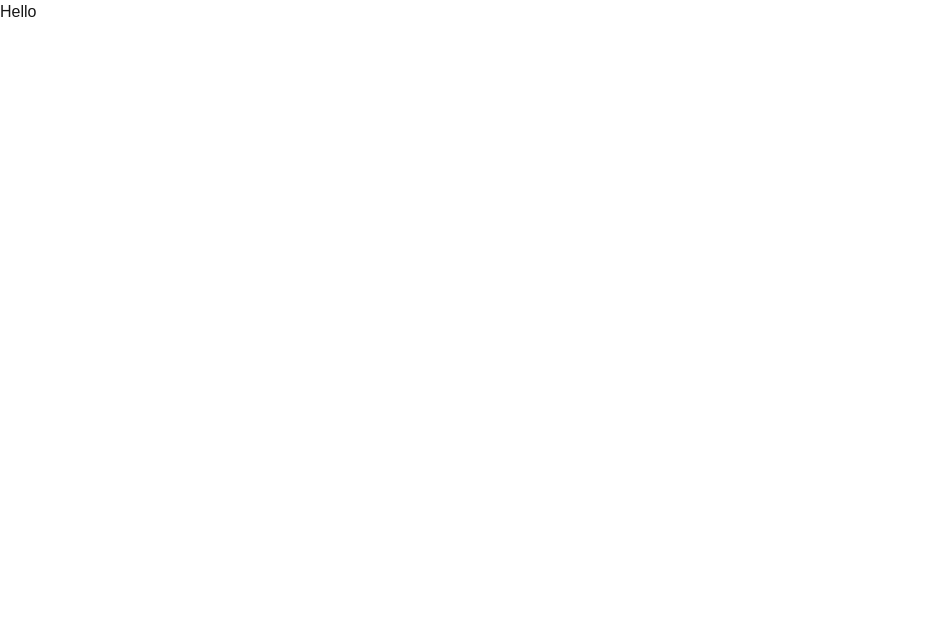
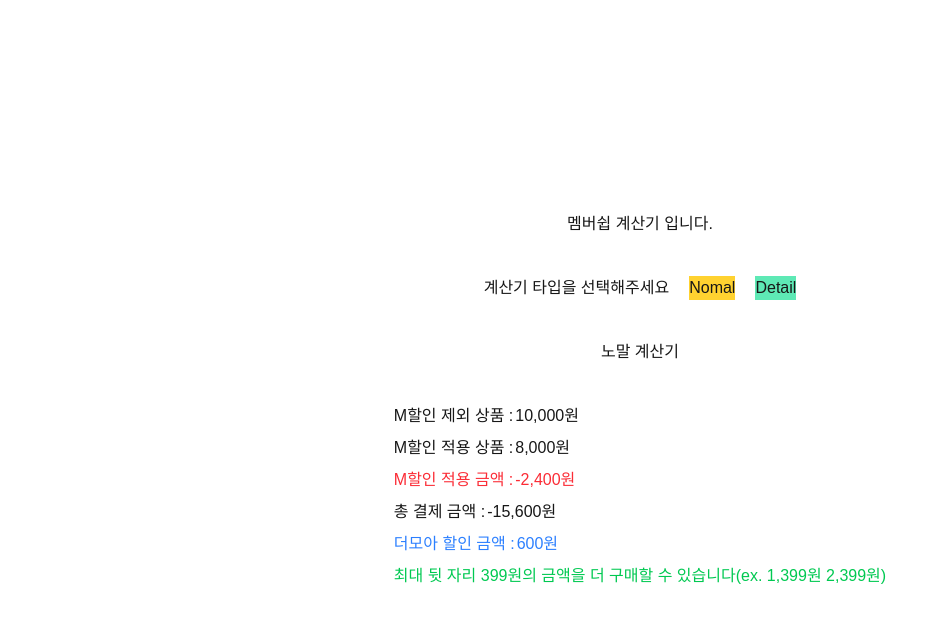
Before and after one commit to mkiz0403/m.caculator, a Next.js app: page / in a window 1280 px wide. Shown: the top 622 px of the page, without its empty margins (0-948 px from the left). Built offline with nearby package versions, Linux system fonts and the light colour scheme.

Commit message:
feat : 기본 페이지 구성 1. 노멀페이지 (일반 계산기), 상품 정보 입력하는 디테일 페이지로 구성 2. 디테일 페이지에 상품 정보 입력 input 가안으로 구성

```diff
--- /dev/null
+++ b/src/app/caculator/Detail.tsx
@@ -0,0 +1,57 @@
+'use client';
+
+type DetailProps = {
+	productInfo: {
+		name?: string;
+		price: number;
+		discountRate: number | undefined;
+		discountCost: number;
+		discount: boolean;
+	};
+	setProductInfo: React.Dispatch<
+		React.SetStateAction<{
+			name?: string | undefined;
+			price: number;
+			discountRate: number | undefined;
+			discountCost: number;
+			discount: boolean;
+		}>
+	>;
+};
+
+export default function Detail({ productInfo, setProductInfo }: DetailProps) {
+	return (
+		<div className="flex flex-col items-start gap-5">
+			<h2>디테일 계산기</h2>
+			<div className="flex flex-col gap-2 border border-blue-500 p-6">
+				<div className="flex flex-col gap-1">
+					<span>상품명</span>
+					<input type="name" className="rounded-sm border border-blue-500" />
+				</div>
+				<div className="flex flex-col gap-1">
+					<span>가격</span>
+					<input type="price" className="rounded-sm border border-blue-500" />
+				</div>
+				<div className="flex flex-col gap-1">
+					<span>할인율</span>
+					<input
+						type="discountRate"
+						className="rounded-sm border border-blue-500"
+					/>
+				</div>
+				<div className="flex flex-col gap-1">
+					<span>할인금액</span>
+					<input
+						type="discountCost"
+						className="rounded-sm border border-blue-500"
+					/>
+				</div>
+				<div className="flex gap-1">
+					<span>할인여부</span>
+					<input type="checkbox" id="scales" name="scales" />
+				</div>
+				<button className="rounded-sm bg-blue-300 px-4 py-2">추가하기</button>
+			</div>
+		</div>
+	);
+}
--- /dev/null
+++ b/src/app/caculator/Nomal.tsx
@@ -0,0 +1,9 @@
+'use client';
+
+export default function Nomal() {
+	return (
+		<div>
+			<h2>노말 계산기</h2>
+		</div>
+	);
+}
--- /dev/null
+++ b/src/app/caculator/page.tsx
@@ -0,0 +1,81 @@
+'use client';
+
+import { use, useState } from 'react';
+import Detail from './Detail';
+import Nomal from './Nomal';
+
+type Product = {
+	name?: string;
+	price: number;
+	discountRate: number | undefined;
+	discountCost: number;
+	discount: boolean;
+};
+
+export default function Caculator() {
+	const [type, setType] = useState<'normal' | 'detail'>('normal');
+	const [productInfo, setProductInfo] = useState<Product>({
+		price: 0,
+		discountRate: undefined,
+		discountCost: 0,
+		discount: false,
+	});
+
+	const handleTypeChange = (newType: 'normal' | 'detail') => {
+		setType(newType);
+	};
+
+	return (
+		<div>
+			<div className="flex min-h-screen flex-col items-center justify-center gap-10">
+				<h1>멤버쉽 계산기 입니다.</h1>
+				<div className="flex items-center justify-center gap-5">
+					<span>계산기 타입을 선택해주세요</span>
+					<button
+						onClick={() => handleTypeChange('normal')}
+						className="bg-amber-300"
+					>
+						Nomal
+					</button>
+					<button
+						onClick={() => handleTypeChange('detail')}
+						className="bg-emerald-300"
+					>
+						Detail
+					</button>
+				</div>
+				{type === 'normal' ? (
+					<Nomal />
+				) : (
+					<Detail productInfo={productInfo} setProductInfo={setProductInfo} />
+				)}
+				<div className="flex flex-col gap-2">
+					<div className="flex-start flex gap-0.5">
+						<span>M할인 제외 상품 : </span>
+						<span> 10,000원</span>
+					</div>
+					<div className="flex-start flex gap-0.5">
+						<span>M할인 적용 상품 : </span>
+						<span>8,000원</span>
+					</div>
+					<div className="flex-start flex gap-0.5 text-red-500">
+						<span>M할인 적용 금액 : </span>
+						<span>-2,400원</span>
+					</div>
+					<div className="flex-start text-bold flex gap-0.5">
+						<span>총 결제 금액 : </span>
+						<span>-15,600원</span>
+					</div>
+					<div className="flex-start flex gap-0.5 text-blue-500">
+						<span>더모아 할인 금액 : </span>
+						<span>600원</span>
+					</div>
+					<span className="text-green-500">
+						최대 뒷 자리 399원의 금액을 더 구매할 수 있습니다(ex. 1,399원
+						2,399원)
+					</span>
+				</div>
+			</div>
+		</div>
+	);
+}
--- a/src/app/page.tsx
+++ b/src/app/page.tsx
@@ -1,3 +1,5 @@
+import Caculator from './caculator/page';
+
 export default function Home() {
-	return <div>Hello</div>;
+	return <Caculator />;
 }
```
Also changed, not shown: src/app/common/ModifyInfo.tsx (added).
